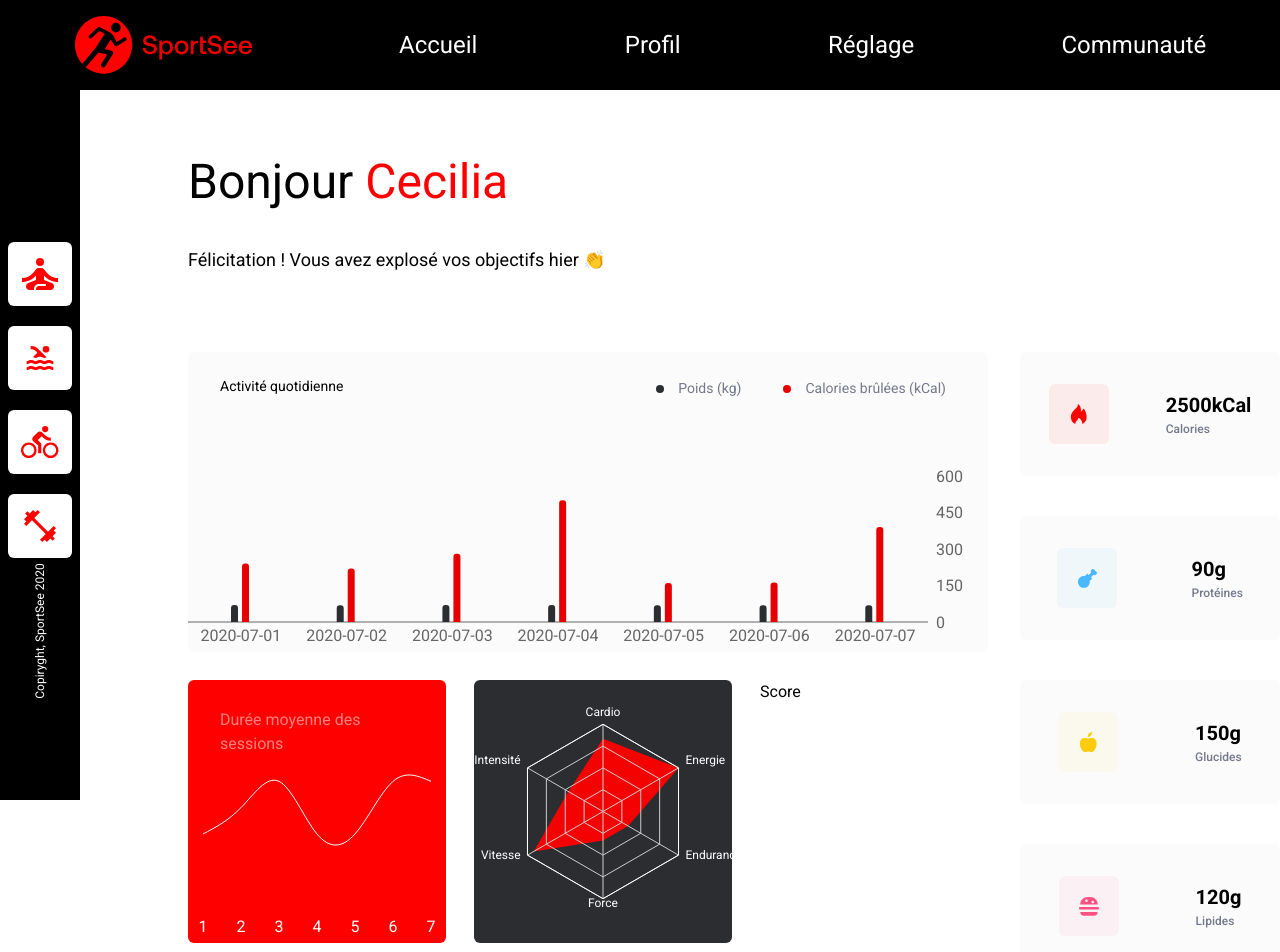
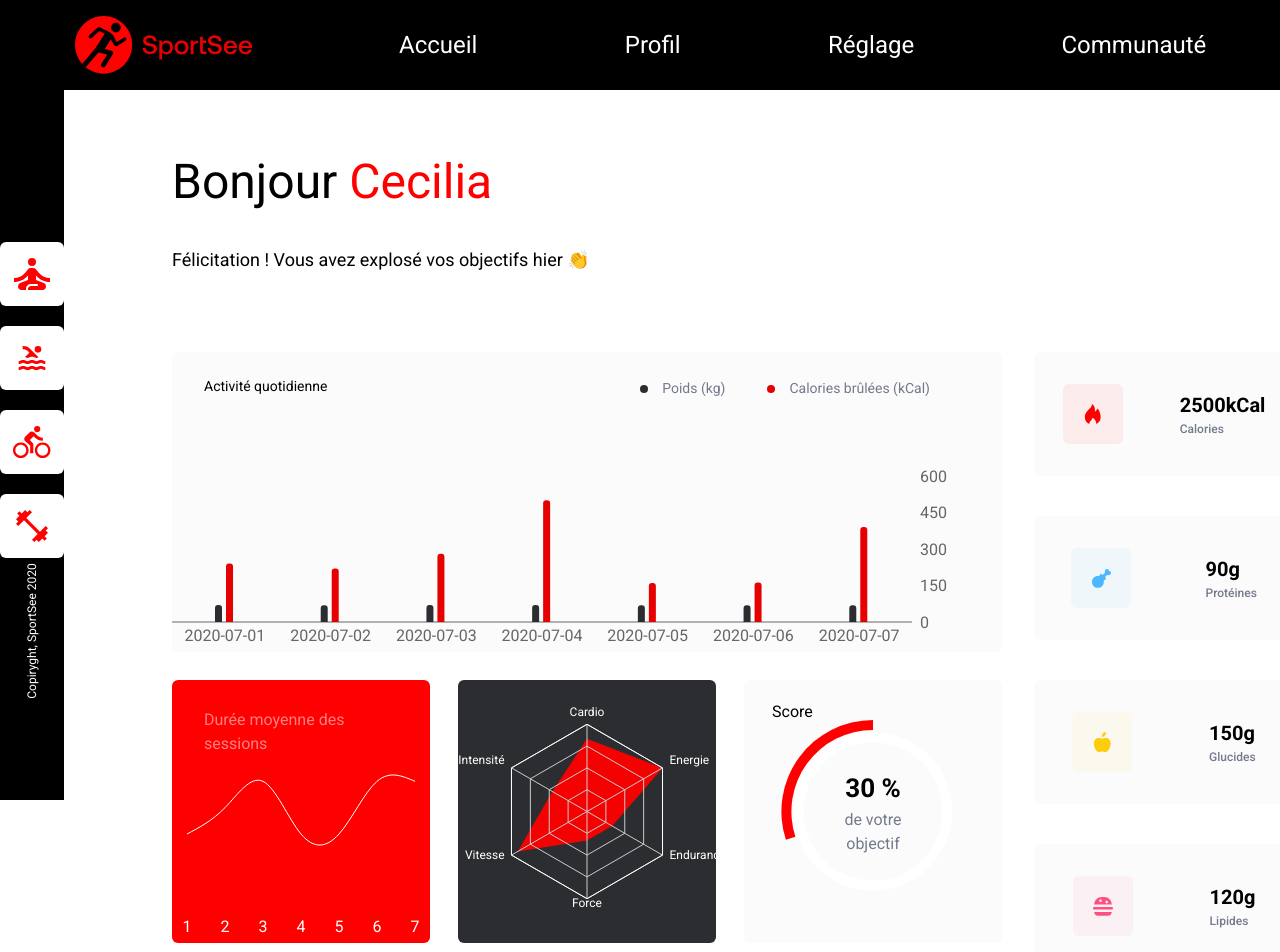
Before and after one commit to TriupLauro/KestelmanValentin_12_30092021, a React (Vite) app: page / in a window 1280 px wide. Shown: the top 952 px of the page. Built offline with nearby package versions, Linux system fonts and the light colour scheme.

Commit message:
Attempt at radial bar chart for score

```diff
--- a/src/App.jsx
+++ b/src/App.jsx
@@ -16,6 +16,7 @@ class App extends Component {
                         activityData={this.props.activityData.sessions}
                         averageSessionsData={this.props.averageSessionsData.sessions}
                         activityType={this.props.activityTypeData}
+                        scoreData={this.props.scoreData}
                     />
                 </div>
             </>
--- a/src/components/Dashboard.jsx
+++ b/src/components/Dashboard.jsx
@@ -3,6 +3,7 @@ import Nutrition from "./Nutrition";
 import DailyActivity from "./DailyActivity";
 import AverageSessionsLine from "./AverageSessionsLine";
 import RadarActivityType from "./RadarActivityType";
+import ScoreRadial from "./ScoreRadial";
 
 class Dashboard extends Component {
     render() {
@@ -16,7 +17,7 @@ class Dashboard extends Component {
                         <div className="flex mt-7">
                             <AverageSessionsLine data={this.props.averageSessionsData} />
                             <RadarActivityType data={this.props.activityType} />
-                            <div>Score</div>
+                            <ScoreRadial data={this.props.scoreData} />
                         </div>
                     </div>
                     <div className="ml-8">
--- a/src/components/RadarActivityType.jsx
+++ b/src/components/RadarActivityType.jsx
@@ -5,7 +5,7 @@ class RadarActivityType extends Component {
     constructor(props) {
         super(props);
         this.frenchLabels = {
-            1: 'Cardio',
+            1 : 'Cardio',
             2 : 'Energie',
             3 : 'Endurance',
             4 : 'Force',
--- /dev/null
+++ b/src/components/ScoreRadial.jsx
@@ -0,0 +1,37 @@
+import {Component} from "react";
+import {RadialBar, RadialBarChart} from "recharts";
+
+class ScoreRadial extends Component {
+    render() {
+        return (
+            <div className="relative">
+                <div className="absolute top-5 left-7 text-black z-10">Score</div>
+                <div className="absolute z-10 top-1/2 left-1/2 m-auto text-center w-24 transform -translate-x-1/2 -translate-y-1/2">
+                    <span className="text-score-percent font-bold">{this.props.data * 100} %</span>
+                    <br />
+                    <span className="text-subdued">de votre objectif</span>
+                </div>
+                <RadialBarChart
+                    data={[
+                        {name:'max', value:1, fill:"#FFF"},
+                        {name :'Score', value : this.props.data, fill:"#FF0000"}
+                    ]}
+                    width={258}
+                    height={263}
+                    startAngle={90}
+                    endAngle={450}
+                    barSize={10}
+                    innerRadius="60%" outerRadius="80%"
+                    className="rounded-md bg-light"
+                >
+                    <RadialBar
+                        dataKey="value"
+                        legendType="line"
+                    />
+                </RadialBarChart>
+            </div>
+        )
+    }
+}
+
+export default ScoreRadial
--- a/src/main.jsx
+++ b/src/main.jsx
@@ -8,6 +8,7 @@ const userData = USER_MAIN_DATA.find(data => data.id === 18)
 const userActivity = USER_ACTIVITY.find(data => data.userId === 18)
 const userAverageSessions = USER_AVERAGE_SESSIONS.find(data => data.userId === 18)
 const userActivityType = USER_PERFORMANCE.find(data => data.userId === 18)
+const userScore = USER_MAIN_DATA.find(data => data.id === 18).todayScore
 
 ReactDOM.render(
   <React.StrictMode>
@@ -16,6 +17,7 @@ ReactDOM.render(
         activityData={userActivity}
         averageSessionsData={userAverageSessions}
         activityTypeData={userActivityType}
+        scoreData={userScore}
     />
   </React.StrictMode>,
   document.getElementById('root')
--- a/tailwind.config.js
+++ b/tailwind.config.js
@@ -25,7 +25,8 @@ module.exports = {
                 md : '1.5rem',
                 sm : '0.75rem',
                 'nutri-value' : '1.25rem',
-                'bar-legend' : '0.875rem'
+                'bar-legend' : '0.875rem',
+                'score-percent' : '1.625rem'
             },
             height: {
                 md: '5.625rem',
```
